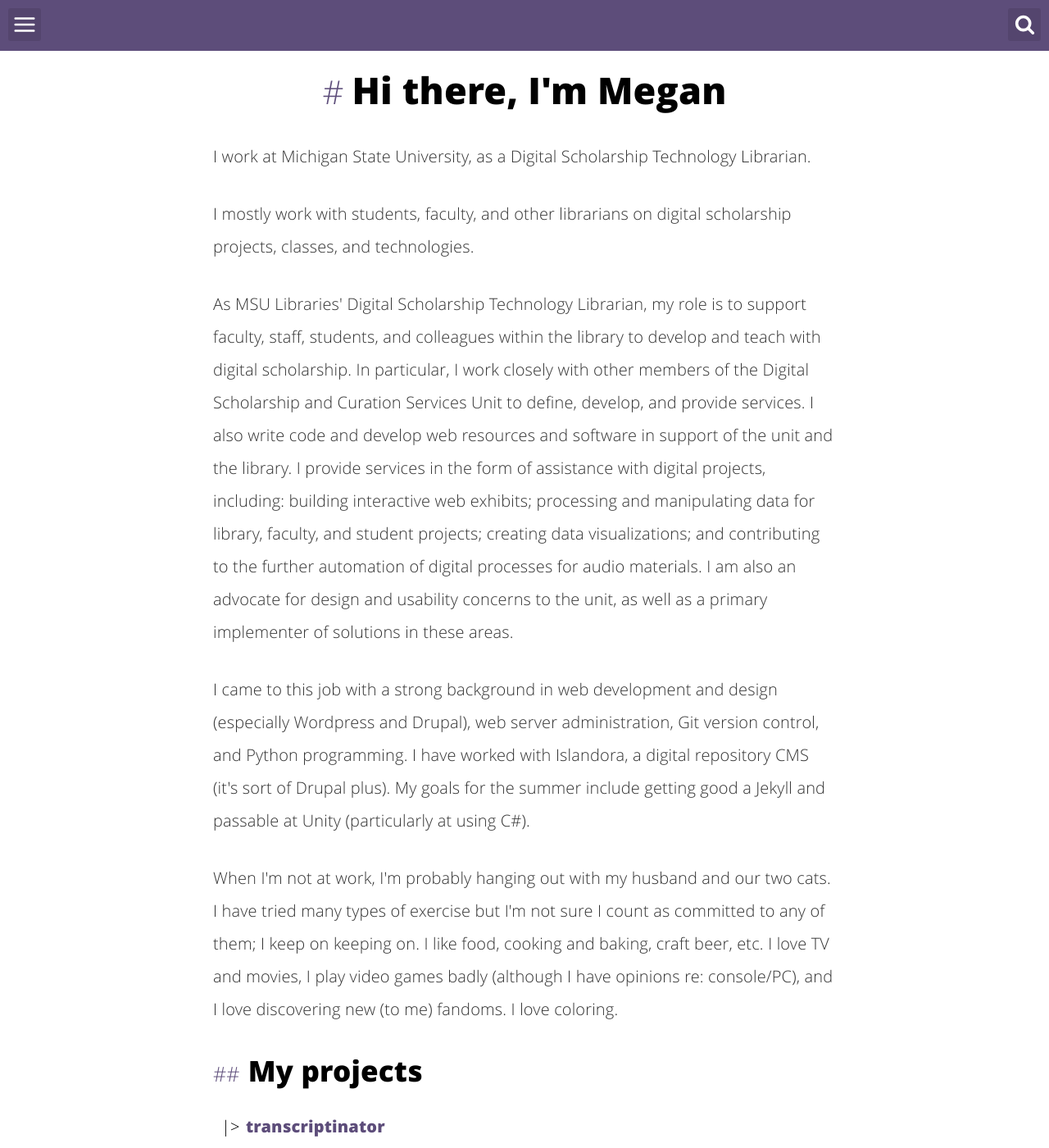
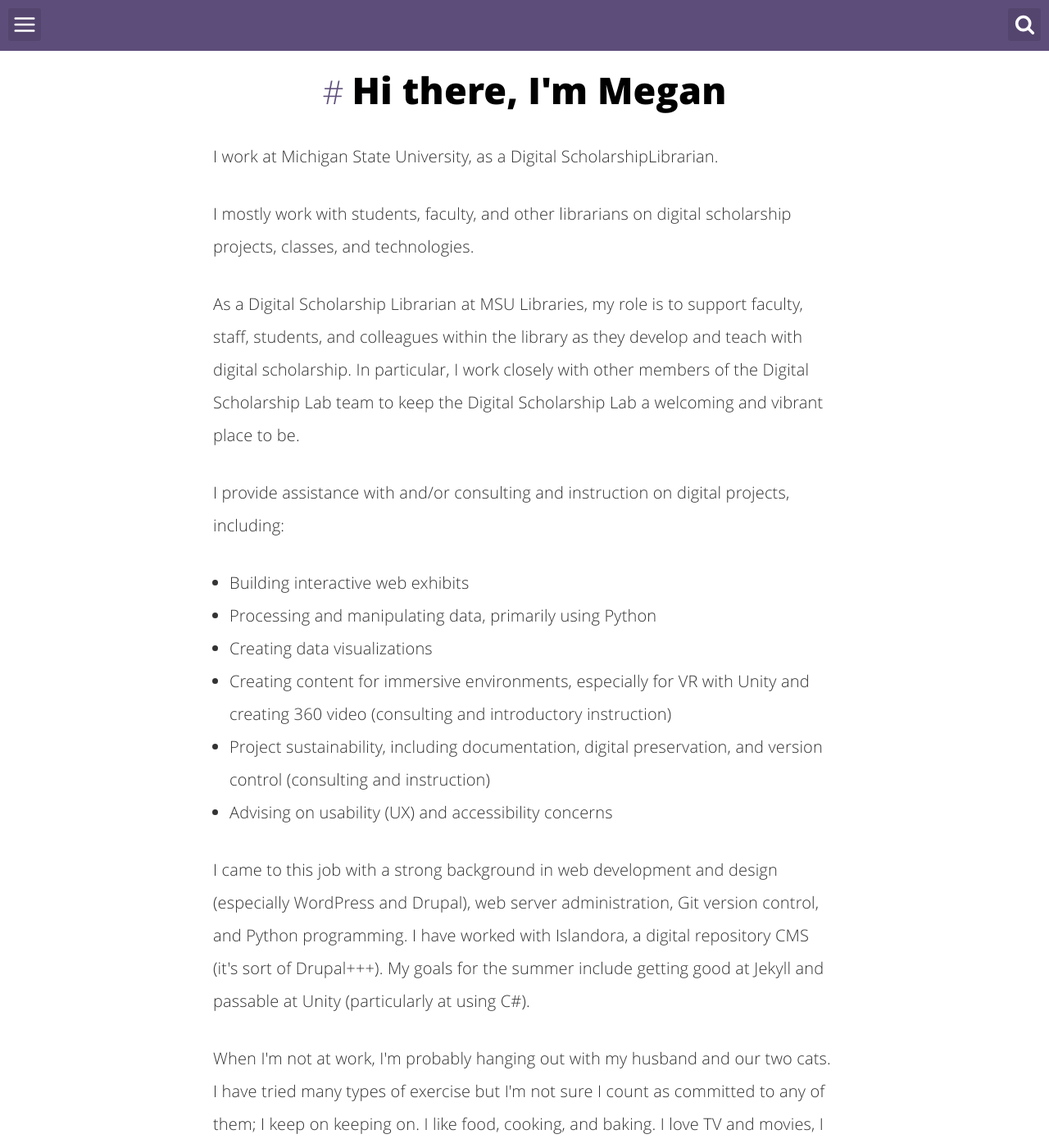
Before and after one commit to mkudzia/mkudzia.github.io, a Jekyll site: the page built from about.html, in a window 1280 px wide and 1400 px high. Shown: the whole window at 82% size. Built offline with Jekyll 4.4.1, drawn with Linux system fonts in a browser that asks for light colours; some of the changed text lies outside the part shown.

Commit message:
adding projects, updating About section

```diff
--- a/_config.yml
+++ b/_config.yml
@@ -27,16 +27,20 @@
 links:
   - title: home
     url: /
-  - title: my posts
-    url: /posts
+  # - title: my posts
+  #   url: /posts
   - title: cv
     url: /cv
   - title: about me
     url: /about
 # projects in header index
 projects:
-  - name: transcriptinator
+  - name: Transcriptinator
     url: https://github.com/mkudzia/transcriptinator
+  - name: ILiADS theme
+    url: https://github.com/mkudzia/iliads_theme
+  - name: Code4Lib 2016 Workshop (with Robin Dean)
+    url: https://github.com/mkudzia/c4l-workshop-2016
 
 # excludes - check whether this is necessary?
 exclude: ['package.json', 'src', 'node_modules']
--- a/about.html
+++ b/about.html
@@ -5,13 +5,23 @@
 description: "This is my about section"
 ---
 <h1>Hi there, I'm Megan</h1>
-<p>I work at Michigan State University, as a Digital Scholarship Technology Librarian.</p>
+<p>I work at Michigan State University, as a Digital ScholarshipLibrarian.</p>
 <p>I mostly work with students, faculty, and other librarians on digital scholarship projects, classes, and technologies.</p>
-<p>As MSU Libraries' Digital Scholarship Technology Librarian, my role is to support faculty, staff, students, and colleagues within the library to develop and teach with digital scholarship. In particular, I work closely with other members of the Digital Scholarship and Curation Services Unit to define, develop, and provide services. I also write code and develop web resources and software in support of the unit and the library. I provide services in the form of assistance with digital projects, including: building interactive web exhibits; processing and manipulating data for library, faculty, and student projects; creating data visualizations; and contributing to the further automation of digital processes for audio materials. I am also an advocate for design and usability concerns to the unit, as well as a primary implementer of solutions in these areas.</p>
+<p>As a Digital Scholarship Librarian at MSU Libraries, my role is to support faculty, staff, students, and colleagues within the library as they develop and teach with digital scholarship. In particular, I work closely with other members of the Digital Scholarship Lab team to keep the Digital Scholarship Lab a welcoming and vibrant place to be.</p>
+<p>I provide assistance with and/or consulting and instruction on digital projects, including:
+<ul>
+	<li>Building interactive web exhibits</li>
+	<li>Processing and manipulating data, primarily using Python</li>
+	<li>Creating data visualizations</li>
+	<li>Creating content for immersive environments, especially for VR with Unity and creating 360 video (consulting and introductory instruction)</li>
+	<li>Project sustainability, including documentation, digital preservation, and version control (consulting and instruction)</li>
+	<li>Advising on usability (UX) and accessibility concerns</li>
+</ul>
+</p>
 
-<p>I came to this job with a strong background in web development and design (especially Wordpress and Drupal), web server administration, Git version control, and Python programming. I have worked with Islandora, a digital repository CMS (it's sort of Drupal plus). My goals for the summer include getting good a Jekyll and passable at Unity (particularly at using C#).</p>
+<p>I came to this job with a strong background in web development and design (especially WordPress and Drupal), web server administration, Git version control, and Python programming. I have worked with Islandora, a digital repository CMS (it's sort of Drupal+++). My goals for the summer include getting good at Jekyll and passable at Unity (particularly at using C#).</p>
 
-<p>When I'm not at work, I'm probably hanging out with my husband and our two cats. I have tried many types of exercise but I'm not sure I count as committed to any of them; I keep on keeping on. I like food, cooking and baking, craft beer, etc. I love TV and movies, I play video games badly (although I have opinions re: console/PC), and I love discovering new (to me) fandoms. I love coloring.</p>
+<p>When I'm not at work, I'm probably hanging out with my husband and our two cats. I have tried many types of exercise but I'm not sure I count as committed to any of them; I keep on keeping on. I like food, cooking, and baking. I love TV and movies, I play video games badly and cello pretty well, I enjoy D&amp;D, and I love discovering new (to me) fandoms.</p>
 
 <h2>My projects</h2>
 <div class="aboutme">
```
